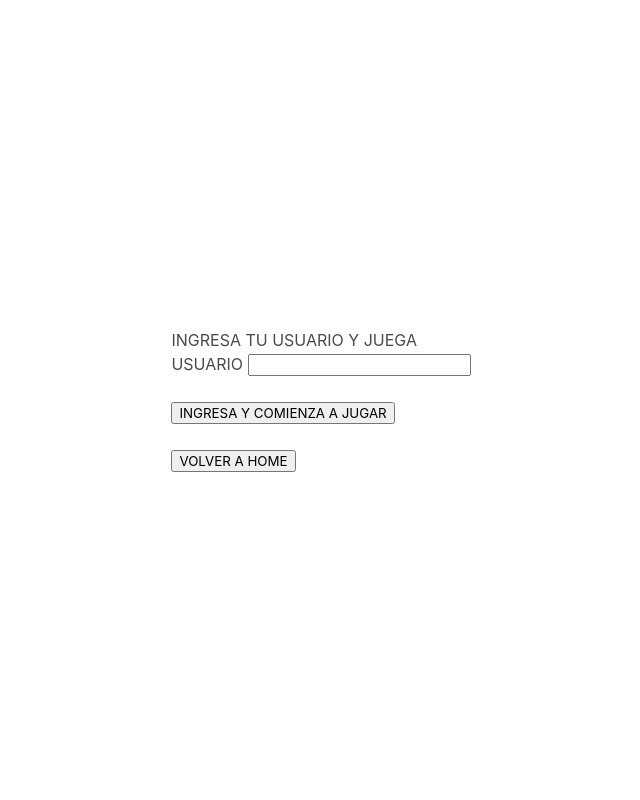
After one commit to oldmatiusgg/plantillas, a Flask app: template templates/usuario.html in a window 1280 px wide. The commit adds this page. Shown: the whole page, without its empty margins (319-959 px from the left). Run offline with Flask 2, Linux system fonts and the light colour scheme; the template is opened without the code that fills it, so the values that code supplies are empty.

Commit message:
Se agrego, nuevas rutas por si las necesito, main.css, macros, login

```diff
--- a/main.py
+++ b/main.py
@@ -1,6 +1,6 @@
 from flask import Flask, url_for, session, request, redirect, render_template
 #* Importación Paquete con la clase
-from restaurante.Restaurante import Restaurante
+from paquete.Clase import nombreClase
 #*Random
 import random
 #* CSV
@@ -29,10 +29,21 @@ MONGO_URL_ATLAS = 'mongodb+srv://mongodb:mongodb@cluster0-l6v7e.mongodb.net/test
 client = MongoClient(MONGO_URL_ATLAS, ssl_cert_reqs=False)
 
 # * Creacion base de datos MongoDB
-db = client['examen_m4_c2']
+db = client['nombre_BD']
 
 # * Creacion coleccion
-collectionVivienda = db['viviendas']
+collection = db['nombreCollection']
+
+#* Collecion usuarios, por si necesitas un login
+# collectionUsuarios = db['usuarios']
+
+#*******************************************
+
+#* Objeto
+# objetoClase = nombreClase()
+
+
+#*******************************************
 
 # * Coleccion con la información de la Inmobiliaría
 
@@ -50,6 +61,122 @@ def home():
 
     return render_template('home.html')
 
+# ******************************************
+#* Si tienes SESSION, que cuando vuelva a HOME, toda la sección que tengas se borre, en este
+#* caso es con POST, es decir, que según la página en la que estes, el boton para volver a home.html
+# #* debe tener un FORM de POST.
+#* Por sí lo necesitas
+# @app.route('/home', methods=['GET', 'POST'])
+# def homeDatos():
+
+#     if request.method == 'POST':
+
+#         session.clear()
+
+#     if 'usuario' in session:
+
+#         return redirect(url_for('nuevaRuta'))
+
+#     return render_template('home.html')
+
+#************************************************
+
+#* Login por si lo necesitas
+#* Solo le falta la contraseña, simplemente sería agregarsela
+# @app.route('/usuario')
+# def usuario():
+
+#     return render_template('usuario.html')
+
+# ******************************************
+# @app.route('/usuario', methods=['POST'])
+# def usuariodatos():
+
+#     # * Lista que almacena al usuario
+#     listaUsuarioCorrecto = []
+
+#     usuario = request.form['usuario']
+
+#     leer_usuario = collectionUsuarios.find({'usuario': f'{usuario}'})
+
+#     # print(list(leer_usuario))
+
+#     for i in leer_usuario:
+
+#         print(i['usuario'])
+#         listaUsuarioCorrecto.append(i['usuario'])
+
+#     # print(listaUsuarioCorrecto[0])
+
+#     if listaUsuarioCorrecto != []:
+
+#         if listaUsuarioCorrecto[0] == usuario:
+#             # * iniciar sesion
+#             # * Limpiamos la session cada vez que haga una nueva session.
+#             session.clear()
+#             session['usuario'] = usuario
+#             print('session creada')
+
+#             return redirect(url_for('tipoDados'))
+
+#         else:
+
+#             return render_template('usuario.html', no_usuario=True)
+#     else:
+
+#         return render_template('usuario.html', no_usuario=True)
+
+#     return render_template('usuario.html')
+
+
+# ******************************************
+# @app.route('/registro')
+# def registro():
+
+#     return render_template('registro.html')
+
+
+# ******************************************
+# @app.route('/registro', methods=['GET', 'POST'])
+# def registroDatos():
+
+#     if request.method == 'POST':
+
+#         usuario = request.form['usuario']
+
+#         leer_usuario = collectionUsuarios.find({'usuario': f'{usuario}'})
+
+#         # print(list(leer_usuario))
+
+#         # * Si en la BD no esta vacio, entonces el email que se ingreso en el input existe en la BD
+#         if list(leer_usuario) != []:
+
+#             return render_template('registro.html', usuario_existe=True)
+
+#         collectionUsuarios.insert_one({"usuario": usuario})
+
+#         return redirect(url_for('usuario'))
+
+#     return render_template('registro.html')
+
+
+# ******************************************
+
+#* Si necesitas más rutas, copia y pega estas dos plantillas de rutas
+
+# @app.route('/nuevaRuta')
+# def nuevaRuta():
+
+#     return render_template('nuevaRuta.html')
+
+
+# ******************************************
+
+
+# @app.route('/nuevaRuta', methods=['POST'])
+# def nuevaRutaDatos():
+
+# return render_template('nuevaRuta.html')
 
 # ******************************************
 #*PAGE ERROR
--- a/paquete/Clase.py
+++ b/paquete/Clase.py
@@ -4,8 +4,8 @@ import os
 """
 CLASS
 """
-class Restaurante():
+class nombreClase():
 
     def __init__(self):
 
-        self.inicio = inicio
+        self.inicio = 0
--- a/static/css/main.css
+++ b/static/css/main.css
@@ -0,0 +1,22 @@
+main{
+
+    display: flex;
+    flex-direction: column;
+    justify-content: center;
+    flex-wrap: wrap;
+    align-content: center;
+
+}
+
+/* HOME.HTML */
+
+.contenedor{
+
+    display: flex;
+    flex-direction: column;
+    justify-content: center;
+    flex-wrap: wrap;
+    align-content: center;
+    width: 360px;
+    height: 800px;
+}
--- a/templates/home.html
+++ b/templates/home.html
@@ -10,6 +10,11 @@
 
 {% block main %}
 
+<div class="contenedor">
+
+
+</div>
+
 
 {% endblock %}
 
--- a/templates/layout.html
+++ b/templates/layout.html
@@ -10,7 +10,7 @@
 
     <title>
         {% block title %}
-            INMOBILIARÍA
+
         {% endblock %}
     </title>
 </head>
--- /dev/null
+++ b/templates/usuario.html
@@ -0,0 +1,63 @@
+{% extends 'layout.html' %}
+
+{% block header %}
+
+
+
+{% endblock %}
+
+<!-- ***************************************************-->
+
+{% block main %}
+
+
+
+<div class="contenedor">
+
+<h1>INGRESA TU USUARIO Y JUEGA</h1>
+
+<form action="{{ url_for('usuario') }}" method="post">
+
+    <label for="usuario">
+        USUARIO
+    </label>
+
+    <input type="text" name="usuario" required>
+
+    <br>
+
+    <br>
+
+
+    <button type="submit">INGRESA Y COMIENZA A JUGAR</button>
+
+</form>
+
+
+{% if no_usuario == True %}
+
+<h1>  NO HAY NINGUN USUARIO, VUELVE A INTENTARLO, O REGISTRATE:</h1>
+
+<br>
+
+<a href="{{ url_for('registro') }}">REGISTRATE</a>
+
+
+
+
+{% endif %}
+
+<br>
+
+
+
+<form action="{{ url_for('home') }}" method="post">
+
+    <button type="submit">VOLVER A HOME</button>
+
+    </form>
+
+</div>
+
+
+{% endblock %}
```
Also changed, not shown: templates/macros.html (added, +22 -0 lines), templates/registro.html (added, +55 -0 lines).
